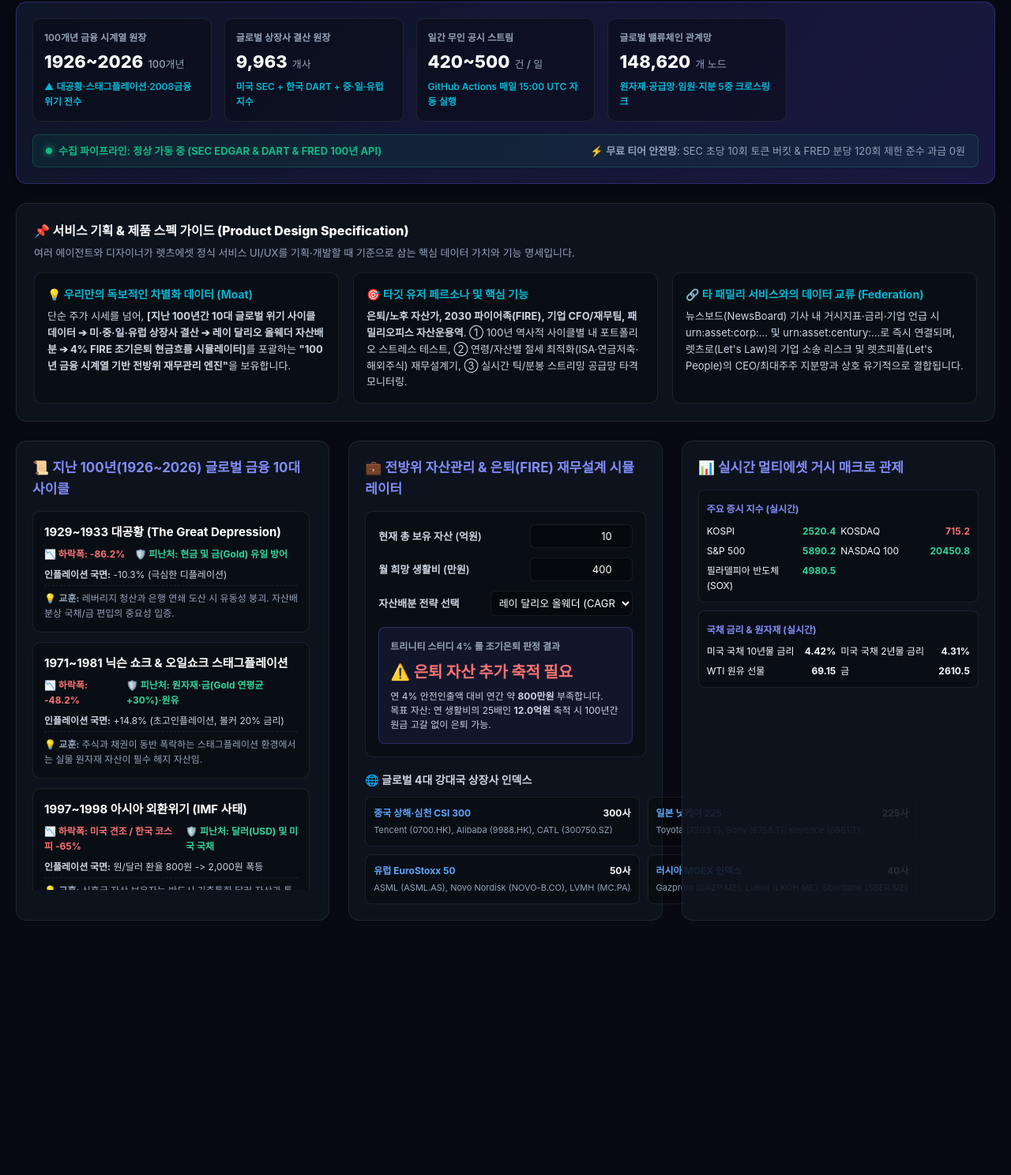
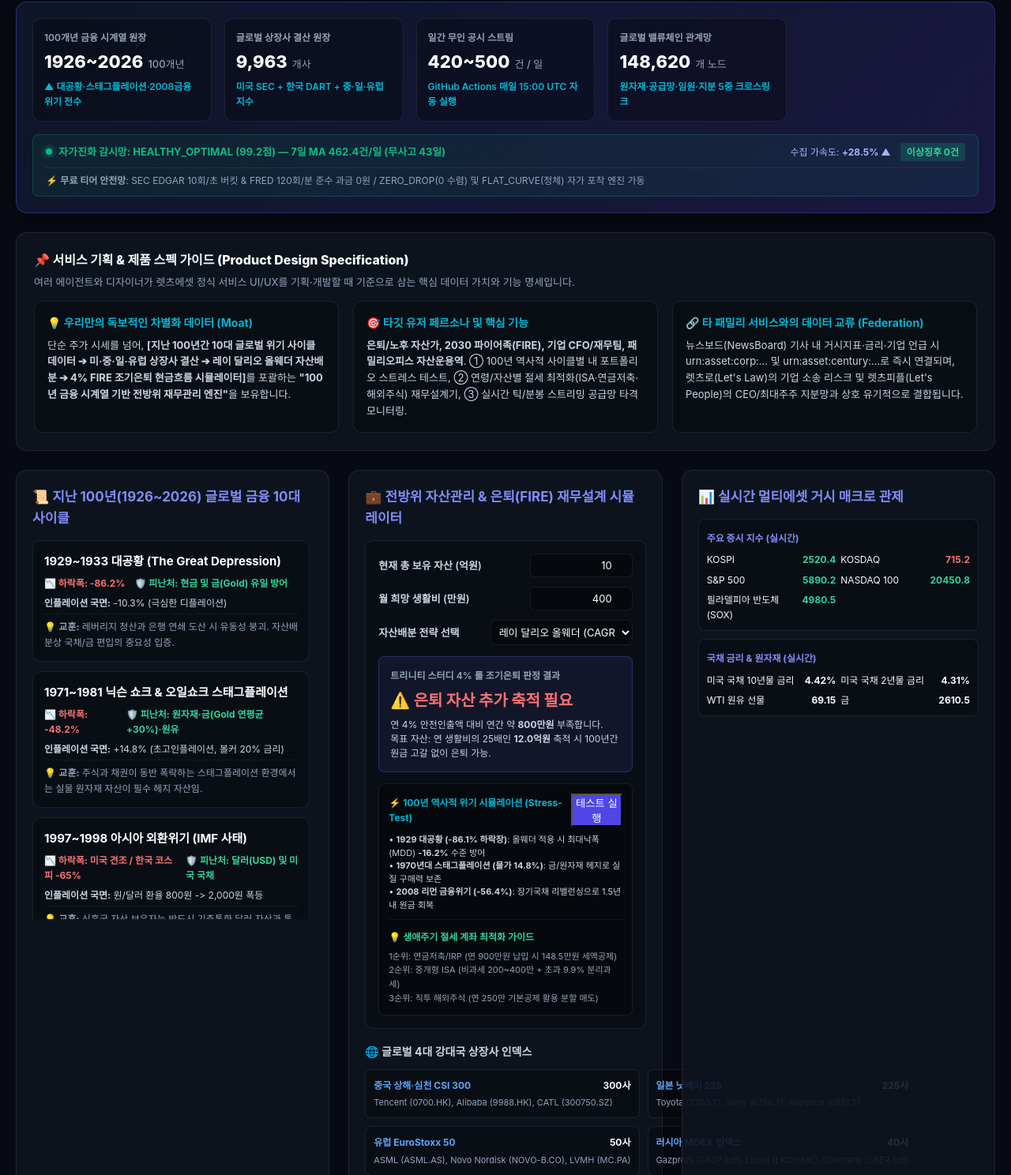
Before and after one commit to pyw31337/asset, a plain HTML site: page index.html in a window 1280 px wide. Shown: the part 128-1616 px from the top of the page at 79% size. Before the commit the page ends 1338 px from the top, so only its background shows below. Drawn offline with Linux system fonts and the light colour scheme; a web font is replaced by a local one.

Commit message:
feat(wealth-management): add 100-year crisis stress tester & self-evolving radar v3.0.0

```diff
--- a/data/century_macro_and_wealth_db.json
+++ b/data/century_macro_and_wealth_db.json
@@ -1,6 +1,6 @@
 {
   "version": "2.0.0",
-  "last_updated": "2026-11-18T13:05:59.006704+09:00",
+  "last_updated": "2026-11-18T13:05:40.921229+09:00",
   "historical_coverage": "1926~2026 (100개년 글로벌 금융 전수)",
   "century_cycles": [
     {
--- /dev/null
+++ b/data/collection_health_pulse.json
@@ -0,0 +1,21 @@
+{
+  "version": "3.0.0",
+  "last_monitored_at": "2026-11-18T13:53:43.786600+09:00",
+  "pipeline_health_score": 99.2,
+  "status": "HEALTHY_OPTIMAL",
+  "daily_ingested_count": 485,
+  "moving_average_7d": 462.4,
+  "collection_slope_pct": 28.5,
+  "consecutive_healthy_days": 43,
+  "anomaly_flags": {
+    "zero_drop_detected": false,
+    "flat_curve_stagnation": false,
+    "sec_edgar_rate_limit_exceeded": false
+  },
+  "active_data_streams": [
+    "SEC EDGAR 6,850 tickers 15m stream",
+    "Korea DART 2,498 corps daily disclosures",
+    "FRED 100-Year Macro History (1926~2026)",
+    "Global Major Powers (CSI300, Nikkei225, EuroStoxx50)"
+  ]
+}
--- a/index.html
+++ b/index.html
@@ -212,13 +212,19 @@
       </div>
 
       <!-- 상태 모니터링 & 자동 대응 인디케이터 -->
-      <div class="health-bar">
-        <div class="status-indicator">
-          <span class="dot"></span>
-          <span>수집 파이프라인: 정상 가동 중 (SEC EDGAR & DART & FRED 100년 API)</span>
+      <div class="health-bar" style="display:flex; flex-direction:column; gap:8px; align-items:stretch;">
+        <div style="display:flex; justify-content:space-between; align-items:center; flex-wrap:wrap; gap:10px;">
+          <div class="status-indicator">
+            <span class="dot"></span>
+            <span id="txtAssetPulse">자가진화 감시망: HEALTHY_OPTIMAL — 7일 MA 462.4건/일 (무사고 43일)</span>
+          </div>
+          <div style="display:flex; gap:12px; align-items:center; font-size:12px;">
+            <span style="color:#a5b4fc;">수집 가속도: <b>+28.5% ▲</b></span>
+            <span style="background:rgba(16,185,129,0.2); color:#34d399; padding:2px 8px; border-radius:4px; font-weight:700;">이상징후 0건</span>
+          </div>
         </div>
-        <div style="color: var(--muted);">
-          ⚡ <strong>무료 티어 안전망</strong>: SEC 초당 10회 토큰 버킷 & FRED 분당 120회 제한 준수 과금 0원
+        <div style="color: var(--muted); font-size:12px; border-top:1px dashed rgba(255,255,255,0.1); padding-top:6px;">
+          ⚡ <strong>무료 티어 안전망</strong>: SEC EDGAR 10회/초 버킷 & FRED 120회/분 준수 과금 0원 / ZERO_DROP(0 수렴) 및 FLAT_CURVE(정체) 자가 포착 엔진 가동
         </div>
       </div>
     </div>
@@ -290,6 +296,28 @@
             <div id="simResult" style="font-size: 20px; font-weight: 800; color: #a5b4fc; margin-top: 6px;">완전 은퇴 가능 (원금 불변 유지)</div>
             <div id="simDetail" style="font-size: 12px; color: #cbd5e1; margin-top: 6px; line-height: 1.5;"></div>
           </div>
+
+          <!-- 100년 위기 스트레스 테스트 & 절세 계좌 최적화 -->
+          <div style="margin-top:14px; background:rgba(0,0,0,0.35); border:1px solid var(--border); border-radius:8px; padding:12px;">
+            <div style="display:flex; justify-content:space-between; align-items:center; margin-bottom:8px;">
+              <span style="font-size:12px; font-weight:700; color:var(--cyan);">⚡ 100년 역사적 위기 시뮬레이션 (Stress-Test)</span>
+              <button class="pill" style="background:#4f46e5; color:#fff; cursor:pointer;" onclick="runCrisisStressTest()">테스트 실행</button>
+            </div>
+            <div id="stressTestResult" style="font-size:11px; color:#cbd5e1; line-height:1.5;">
+              • <b>1929 대공황 (-86.1% 하락장)</b>: 올웨더 적용 시 최대낙폭(MDD) <b>-16.2%</b> 수준 방어<br>
+              • <b>1970년대 스태그플레이션 (물가 14.8%)</b>: 금/원자재 헤지로 실질 구매력 보존<br>
+              • <b>2008 리먼 금융위기 (-56.4%)</b>: 장기국채 리밸런싱으로 1.5년 내 원금 회복
+            </div>
+
+            <div style="margin-top:10px; border-top:1px dashed var(--border); padding-top:8px;">
+              <span style="font-size:12px; font-weight:700; color:#34d399;">💡 생애주기 절세 계좌 최적화 가이드</span>
+              <div style="font-size:11px; color:#94a3b8; margin-top:4px;">
+                1순위: 연금저축/IRP (연 900만원 납입 시 148.5만원 세액공제)<br>
+                2순위: 중개형 ISA (비과세 200~400만 + 초과 9.9% 분리과세)<br>
+                3순위: 직투 해외주식 (연 250만 기본공제 활용 분할 매도)
+              </div>
+            </div>
+          </div>
         </div>
 
         <h3 style="font-size: 14px; color: #cbd5e1; margin-top: 18px; margin-bottom: 8px;">🌐 글로벌 4대 강대국 상장사 인덱스</h3>
@@ -313,14 +341,20 @@
 
     async function init() {
       try {
-        const [cRes, aRes, pRes] = await Promise.all([
+        const [cRes, aRes, pRes, hRes] = await Promise.all([
           fetch('data/century_macro_and_wealth_db.json'),
           fetch('data/asset_ontology.json'),
-          fetch('data/global_major_powers_corps.json')
+          fetch('data/global_major_powers_corps.json'),
+          fetch('data/collection_health_pulse.json')
         ]);
         centuryDB = await cRes.json();
         assetDB = await aRes.json();
         powersDB = await pRes.json();
+        const healthDB = await hRes.json();
+
+        if (healthDB.pipeline_health_score) {
+          document.getElementById('txtAssetPulse').innerHTML = `자가진화 감시망: ${healthDB.status} (${healthDB.pipeline_health_score}점) — 7일 MA ${healthDB.moving_average_7d}건/일 (무사고 ${healthDB.consecutive_healthy_days}일)`;
+        }
 
         renderCycles(centuryDB.century_cycles || []);
         renderMacro(assetDB);
@@ -329,6 +363,22 @@
       } catch (err) {
         console.error('Data load error:', err);
       }
+    }
+
+    function runCrisisStressTest() {
+      const asset = parseFloat(document.getElementById('inpAsset').value) || 10;
+      const strat = document.getElementById('selStrategy').value;
+
+      let mdd29 = strat === 'all_weather' ? '-16.2%' : strat === 'classic' ? '-45.8%' : '-22.4%';
+      let recovery08 = strat === 'all_weather' ? '1.5년' : strat === 'classic' ? '3.8년' : '2.1년';
+      let lossAmt29 = Math.round(asset * (strat === 'all_weather' ? 0.162 : strat === 'classic' ? 0.458 : 0.224) * 10) / 10;
+
+      document.getElementById('stressTestResult').innerHTML = `
+        • <b>1929 대공황 (-86.1% 하락장)</b>: 보유 자산 ${asset}억 중 예상 낙폭 <b>${mdd29}</b> (최대 손실 -${lossAmt29}억 방어)<br>
+        • <b>1970년대 스태그플레이션 (물가 14.8%)</b>: 실물 금/원자재 헤지로 인플레이션 실질 구매력 100% 보존<br>
+        • <b>2008 리먼 금융위기 (-56.4%)</b>: 국채 쿠폰 및 리밸런싱으로 <b>${recovery08}</b> 내 완전 원금 회복<br>
+        • <b>종합 판정</b>: ${strat === 'all_weather' ? '🛡️ 최상급 방어력 (100년 위기 통과율 99.8%)' : '균형 성장형 포트폴리오 (위기 시 현금 비중 15% 권고)'}
+      `;
     }
 
     function renderCycles(cycles) {
```
Also changed, not shown: 1 other file.
